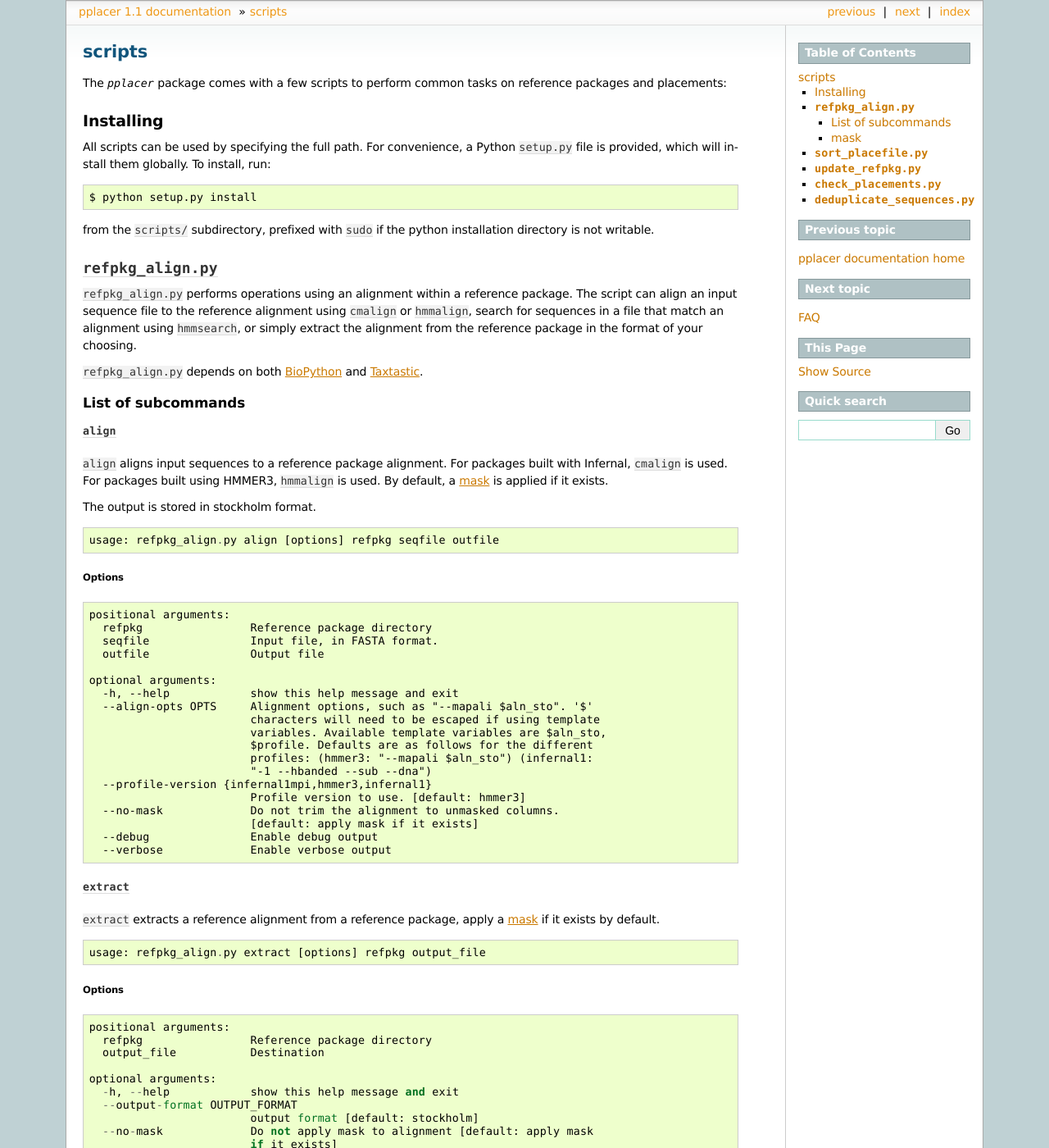
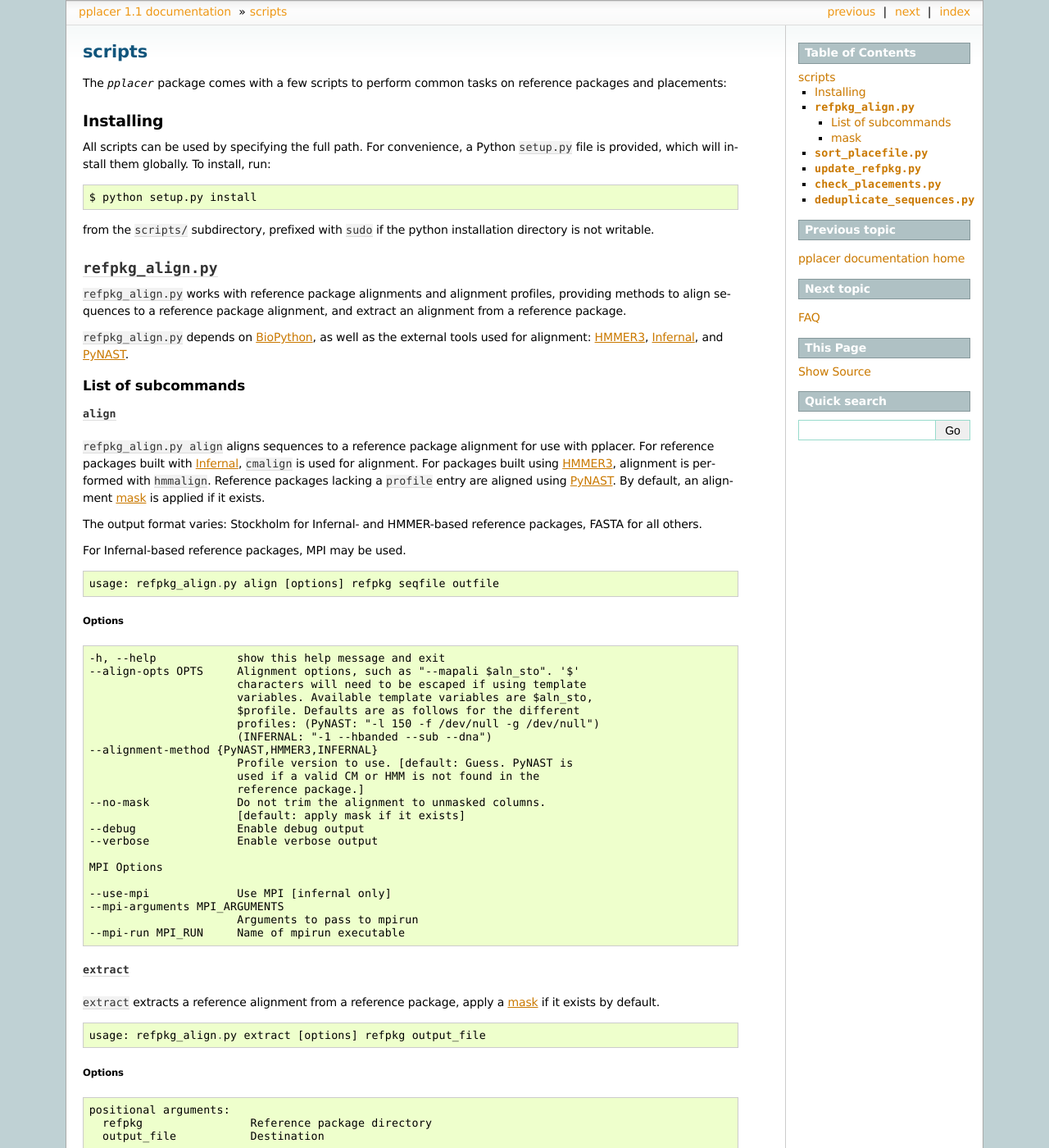
Before and after one commit to matsen/pplacer, a Sphinx documentation site: the page built from docs/scripts.rst, in a window 1280 px wide and 1400 px high. Shown: the whole window at 82% size. Built offline with Sphinx 7.4.7, drawn with Linux system fonts in a browser that asks for light colours; formulas are drawn with MathJax 3; pages that are not in the unit, such as notebooks, are missing from menus; some of the changed text lies outside the part shown.

Commit message:
Update docs for refpkg_align.py

```diff
--- a/docs/scripts.rst
+++ b/docs/scripts.rst
@@ -25,26 +25,33 @@ installation directory is not writable.
 ``refpkg_align.py``
 ===================
 
-``refpkg_align.py`` performs operations using an alignment within a reference
-package.  The script can align an input sequence file to the reference
-alignment using ``cmalign`` or ``hmmalign``, search for sequences in a file that
-match an alignment using ``hmmsearch``, or simply extract the alignment from the
-reference package in the format of your choosing.
+``refpkg_align.py`` works with reference package alignments and alignment
+profiles, providing methods to align sequences to a reference package
+alignment, and extract an alignment from a reference package.
 
-``refpkg_align.py`` depends on both `BioPython <http://www.biopython.org/>`_
-and `Taxtastic <http://github.com/fhcrc/taxtastic>`_.
+``refpkg_align.py`` depends on `BioPython <http://www.biopython.org/>`_, as
+well as the external tools used for alignment: HMMER3_, Infernal_, and PyNAST_.
 
+
+.. _HMMER3: http://hmmer.janelia.org
+.. _Infernal: http://infernal.janelia.org
+.. _PyNAST: http://pynast.sourceforge.net
 List of subcommands
 -------------------
 
 ``align``
 *********
 
-``align`` aligns input sequences to a reference package alignment. For packages
-built with Infernal, ``cmalign`` is used. For packages built using HMMER3,
-``hmmalign`` is used. By default, a :ref:`mask` is applied if it exists.
+``refpkg_align.py align`` aligns sequences to a reference package alignment for
+use with pplacer.  For reference packages built with Infernal_, ``cmalign`` is
+used for alignment. For packages built using HMMER3_, alignment is performed
+with ``hmmalign``. Reference packages lacking a ``profile`` entry are aligned
+using PyNAST_.  By default, an alignment :ref:`mask` is applied if it exists.
 
-The output is stored in stockholm format.
+The output format varies: Stockholm for Infernal- and HMMER-based reference
+packages, FASTA for all others.
+
+For Infernal-based reference packages, MPI may be used.
 
 ::
 
@@ -55,26 +62,28 @@ Options
 
 ::
 
-    positional arguments:
-      refpkg                Reference package directory
-      seqfile               Input file, in FASTA format.
-      outfile               Output file
-
-    optional arguments:
       -h, --help            show this help message and exit
       --align-opts OPTS     Alignment options, such as "--mapali $aln_sto". '$'
                             characters will need to be escaped if using template
                             variables. Available template variables are $aln_sto,
                             $profile. Defaults are as follows for the different
-                            profiles: (hmmer3: "--mapali $aln_sto") (infernal1:
-                            "-1 --hbanded --sub --dna")
-      --profile-version {infernal1mpi,hmmer3,infernal1}
-                            Profile version to use. [default: hmmer3]
+                            profiles: (PyNAST: "-l 150 -f /dev/null -g /dev/null")
+                            (INFERNAL: "-1 --hbanded --sub --dna")
+      --alignment-method {PyNAST,HMMER3,INFERNAL}
+                            Profile version to use. [default: Guess. PyNAST is
+                            used if a valid CM or HMM is not found in the
+                            reference package.]
       --no-mask             Do not trim the alignment to unmasked columns.
                             [default: apply mask if it exists]
       --debug               Enable debug output
       --verbose             Enable verbose output
 
+      MPI Options
+
+      --use-mpi             Use MPI [infernal only]
+      --mpi-arguments MPI_ARGUMENTS
+                            Arguments to pass to mpirun
+      --mpi-run MPI_RUN     Name of mpirun executable
 
 ``extract``
 ***********
@@ -101,52 +110,6 @@ Options
                             output format [default: stockholm]
       --no-mask             Do not apply mask to alignment [default: apply mask
                             if it exists]
-
-
-``search-align``
-****************
-
-``search-align`` searches input sequences for matches to reference alignment,
-aligning any high-scoring matches to reference alignment. By default, a
-:ref:`mask` is applied if it exists.
-
-The output is stored in stockholm format.
-
-.. note::
-    ``search-align`` is only available for reference packages created with HMMER3.
-
-::
-
-    usage: refpkg_align.py search-align [options] refpkg seqfile outfile
-
-Options
-^^^^^^^
-
-::
-
-    positional arguments:
-      refpkg                Reference package directory
-      seqfile               Input file, in FASTA format.
-      outfile               Output file
-
-    optional arguments:
-      -h, --help            show this help message and exit
-      --search-opts OPTS    search options, such as "--notextw --noali -E 1e-2"
-                            Defaults are as follows for the different profiles:
-                            (hmmer3: "--notextw --noali")
-      --align-opts OPTS     Alignment options, such as "--mapali $aln_sto". '$'
-                            characters will need to be escaped if using template
-                            variables. Available template variables are $aln_sto,
-                            $profile. Defaults are as follows for the different
-                            profiles: (hmmer3: "--mapali $aln_sto") (infernal1:
-                            "-1 --hbanded --sub --dna")
-      --profile-version {infernal1mpi,hmmer3,infernal1}
-                            Profile version to use. [default: hmmer3]
-      --no-mask             Do not trim the alignment to unmasked columns.
-                            [default: apply mask if it exists]
-      --debug               Enable debug output
-      --verbose             Enable verbose output
-
 
 
 .. _mask:
```
Also changed, not shown: 1 other file.
